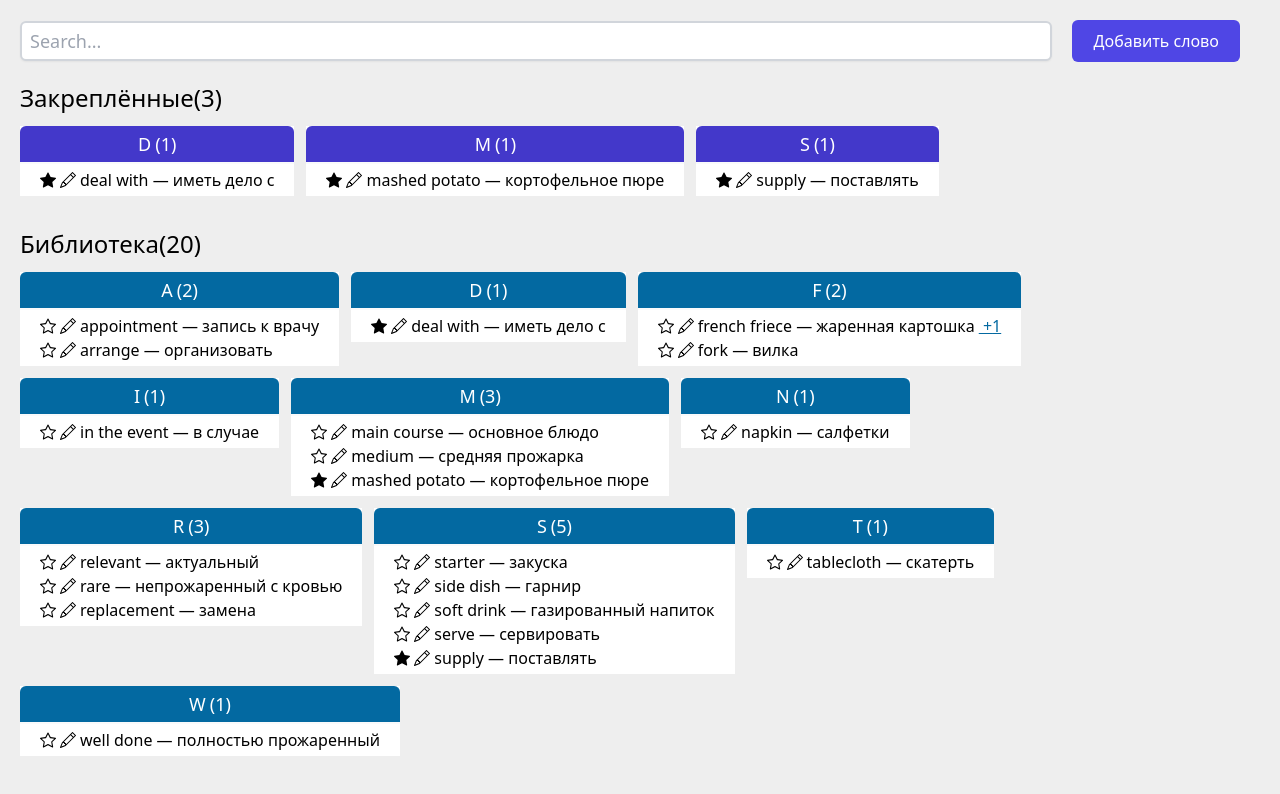
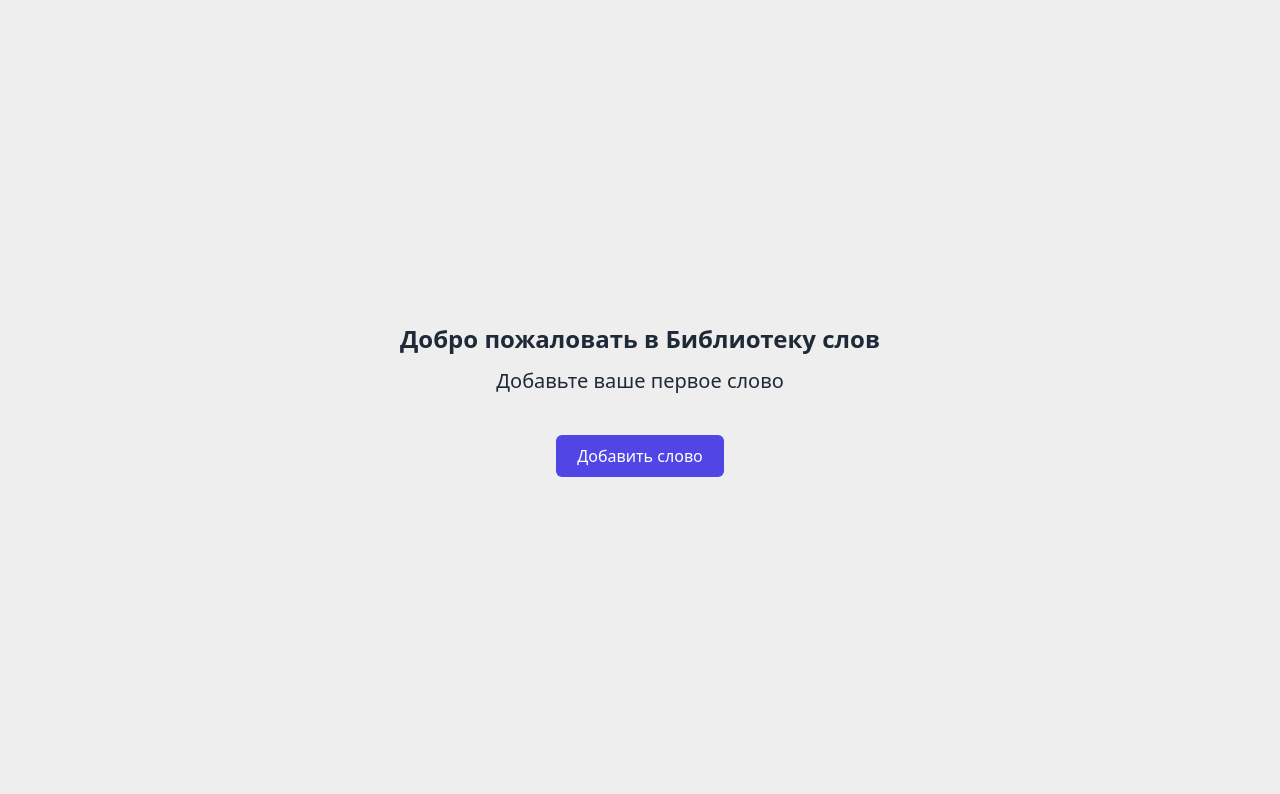
Before and after one commit to chopperqt/word-library, a React (Create React App) app: page / in a window 1280 px wide. Shown: the top 794 px of the page. Built offline with nearby package versions, Linux system fonts and the light colour scheme.

Commit message:
Add welcome screen and redux-toolkit

```diff
--- a/package.json
+++ b/package.json
@@ -3,6 +3,7 @@
   "version": "0.1.0",
   "private": true,
   "dependencies": {
+    "@reduxjs/toolkit": "^1.8.5",
     "@testing-library/jest-dom": "^5.16.5",
     "@testing-library/react": "^13.3.0",
     "@testing-library/user-event": "^13.5.0",
@@ -15,6 +16,7 @@
     "react-dom": "^18.2.0",
     "react-hook-form": "^7.34.2",
     "react-modal": "^3.15.1",
+    "react-redux": "^8.0.2",
     "react-scripts": "5.0.1",
     "react-select": "^5.4.0",
     "typescript": "^4.7.4",
--- a/src/components/icon/Icon.tsx
+++ b/src/components/icon/Icon.tsx
@@ -10,6 +10,7 @@ const Icon = ({
     width="16"
     height="16"
     viewBox="0 0 16 16"
+    className="fill-sky-700 hover:fill-sky-500"
   >
     {icon}
   </svg>
--- /dev/null
+++ b/src/components/word-modal/index.tsx
@@ -0,0 +1,3 @@
+import WordModal from './WordModal'
+
+export default WordModal
--- a/src/index.tsx
+++ b/src/index.tsx
@@ -1,7 +1,9 @@
 import React from 'react';
 import ReactDOM from 'react-dom/client';
+import { Provider } from 'react-redux';
 
 import App from './App';
+import { store } from 'services/stores';
 
 import './index.css'
 
@@ -9,7 +11,9 @@ const root = ReactDOM.createRoot(
   document.getElementById('root') as HTMLElement
 );
 root.render(
-  <React.StrictMode>
-    <App />
-  </React.StrictMode>
+  <Provider store={store}>
+    <React.StrictMode>
+      <App />
+    </React.StrictMode>
+  </Provider>
 );
--- a/src/pages/library/Library.tsx
+++ b/src/pages/library/Library.tsx
@@ -1,14 +1,21 @@
+import EmptyWords from "./partials/EmptyWords"
 import Search from "./partials/Search"
 import Words from "./partials/Words"
-import useLibrary from "./useLibrary"
+import useLibrary from "./hooks/useLibrary"
 
 const Library = () => {
   const {
-    words,
+    formattedWords,
     pinedWords,
     value,
     handleChangeValue,
   } = useLibrary()
+
+  if (!formattedWords.length) {
+    return (
+      <EmptyWords />
+    )
+  }
 
   return (
     <div className="flex flex-col p-5 gap-5">
@@ -16,12 +23,12 @@ const Library = () => {
         value={value}
         onChange={handleChangeValue}
       />
-      {!!words?.length && (
+      {/* {!!words?.length && (
         <Words
           pinedWords={pinedWords}
           words={words}
         />
-      )}
+      )} */}
     </div>
   )
 }
--- /dev/null
+++ b/src/pages/library/hooks/useLibrary.tsx
@@ -0,0 +1,49 @@
+import {
+  useState,
+  useMemo,
+} from 'react'
+import { useSelector } from 'react-redux'
+import {
+  getPinWords,
+  getWords,
+} from 'services/library/Library.store'
+
+const useLibrary = () => {
+  const words = useSelector(getWords)
+  const pinedWords = useSelector(getPinWords)
+  const [value, setValue] = useState<string>('')
+
+  const handleChangeValue = (e?: any) => {
+    if (!e) {
+      return
+    }
+
+    setValue(e!.target.value)
+  }
+
+  const formattedWords = useMemo(() => {
+    return []
+    // if (!value.length) {
+    //   return words
+    // }
+
+    // return words.filter(({
+    //   english,
+    //   russia,
+    // }) => {
+    //   const formattedWord = (english.join() + russia.join()).toLowerCase().replaceAll(' ', '')
+    //   const formattedValue = value.toLowerCase().replaceAll(' ', '')
+
+    //   return formattedWord.includes(formattedValue)
+    // })
+  }, [])
+
+  return {
+    value,
+    handleChangeValue,
+    formattedWords,
+    pinedWords,
+  }
+}
+
+export default useLibrary
--- /dev/null
+++ b/src/pages/library/hooks/useModalWord.tsx
@@ -0,0 +1,21 @@
+import { useState } from "react"
+
+const useModalWord = () => {
+  const [isOpened, setOpened] = useState<boolean>(false)
+
+  const handleClose = () => {
+    setOpened(false)
+  }
+
+  const handleOpen = () => {
+    setOpened(true)
+  }
+
+  return {
+    isOpened,
+    handleClose,
+    handleOpen,
+  }
+}
+
+export default useModalWord
--- /dev/null
+++ b/src/pages/library/partials/EmptyWords.tsx
@@ -0,0 +1,38 @@
+import Button from "components/Button"
+import WordModal from "components/word-modal/"
+import useModalWord from "../hooks/useModalWord"
+
+const NO_WORDS_TEXT = 'Добро пожаловать в Библиотеку слов'
+const DESCRIPTION_TEXT = 'Добавьте ваше первое слово'
+const ADD_TEXT = 'Добавить слово'
+
+const EmptyWords = () => {
+  const {
+    isOpened,
+    handleClose,
+    handleOpen,
+  } = useModalWord()
+
+  return (
+    <div className="w-screen h-screen flex flex-col  justify-center items-center">
+      <div className="text-2xl font-bold text-gray-800">
+        {NO_WORDS_TEXT}
+      </div>
+      <div className="text-xl text-gray-800 mt-3">
+        {DESCRIPTION_TEXT}
+      </div>
+      <Button
+        className="mt-10"
+        onClick={handleOpen}
+      >
+        {ADD_TEXT}
+      </Button>
+      <WordModal
+        isOpened={isOpened}
+        onClose={handleClose}
+      />
+    </div>
+  )
+}
+
+export default EmptyWords
--- a/src/pages/library/useLibrary.tsx
+++ /dev/null
@@ -1,50 +0,0 @@
-import debounce from 'lodash.debounce'
-
-import { wordsMock } from '../../mockData'
-import {
-  useState,
-  useMemo,
-} from 'react'
-
-const useLibrary = () => {
-  const wordsState = wordsMock
-  const [value, setValue] = useState<string>('')
-
-  const handleChangeValue = (e?: any) => {
-    if (!e) {
-      return
-    }
-
-    setValue(e!.target.value)
-  }
-
-  const words = useMemo(() => {
-    if (!value.length) {
-      return wordsState
-    }
-
-    return wordsState.filter(({
-      english,
-      russia,
-    }) => {
-      const formattedWord = (english.join() + russia.join()).toLowerCase().replaceAll(' ', '')
-      const formattedValue = value.toLowerCase().replaceAll(' ', '')
-
-      return formattedWord.includes(formattedValue)
-    })
-  }, [
-    value,
-    wordsState,
-  ])
-
-  const pinedWords = wordsState.filter((word) => word.pined)
-
-  return {
-    value,
-    handleChangeValue,
-    words,
-    pinedWords,
-  }
-}
-
-export default useLibrary
--- /dev/null
+++ b/src/services/library/Library.store.tsx
@@ -0,0 +1,39 @@
+import {
+  createSlice,
+  createSelector,
+} from '@reduxjs/toolkit'
+
+import type { PayloadAction } from '@reduxjs/toolkit'
+
+import type { RootState } from 'services/stores'
+import type { Words } from 'models/Library.models'
+
+export interface Library {
+  words: Words[]
+}
+
+const initialState: Library = {
+  words: []
+}
+
+const LibraryStore = createSlice({
+  name: 'LibraryStore',
+  initialState,
+  reducers: {}
+})
+
+export const getWords = createSelector(
+  (state: RootState) => state.LibraryStore.words,
+  (words) => words
+)
+
+export const getPinWords = createSelector(
+  (state: RootState) => state.LibraryStore.words,
+  (words) => {
+    return words.filter((pined) => pined)
+  }
+)
+
+
+
+export default LibraryStore.reducer
--- /dev/null
+++ b/src/services/stores.tsx
@@ -0,0 +1,12 @@
+import { configureStore } from '@reduxjs/toolkit'
+
+import LibraryStore from './library/Library.store'
+
+export const store = configureStore({
+  reducer: {
+    LibraryStore,
+  }
+})
+
+export type RootState = ReturnType<typeof store.getState>
+export type AddDispatch = typeof store.dispatch
```
Also changed, not shown: src/models/Library.models.tsx (added, +11 -0 lines), src/pages/library/images/bg.png (added), 1 other file (tests, documents, lock files or other folders).
